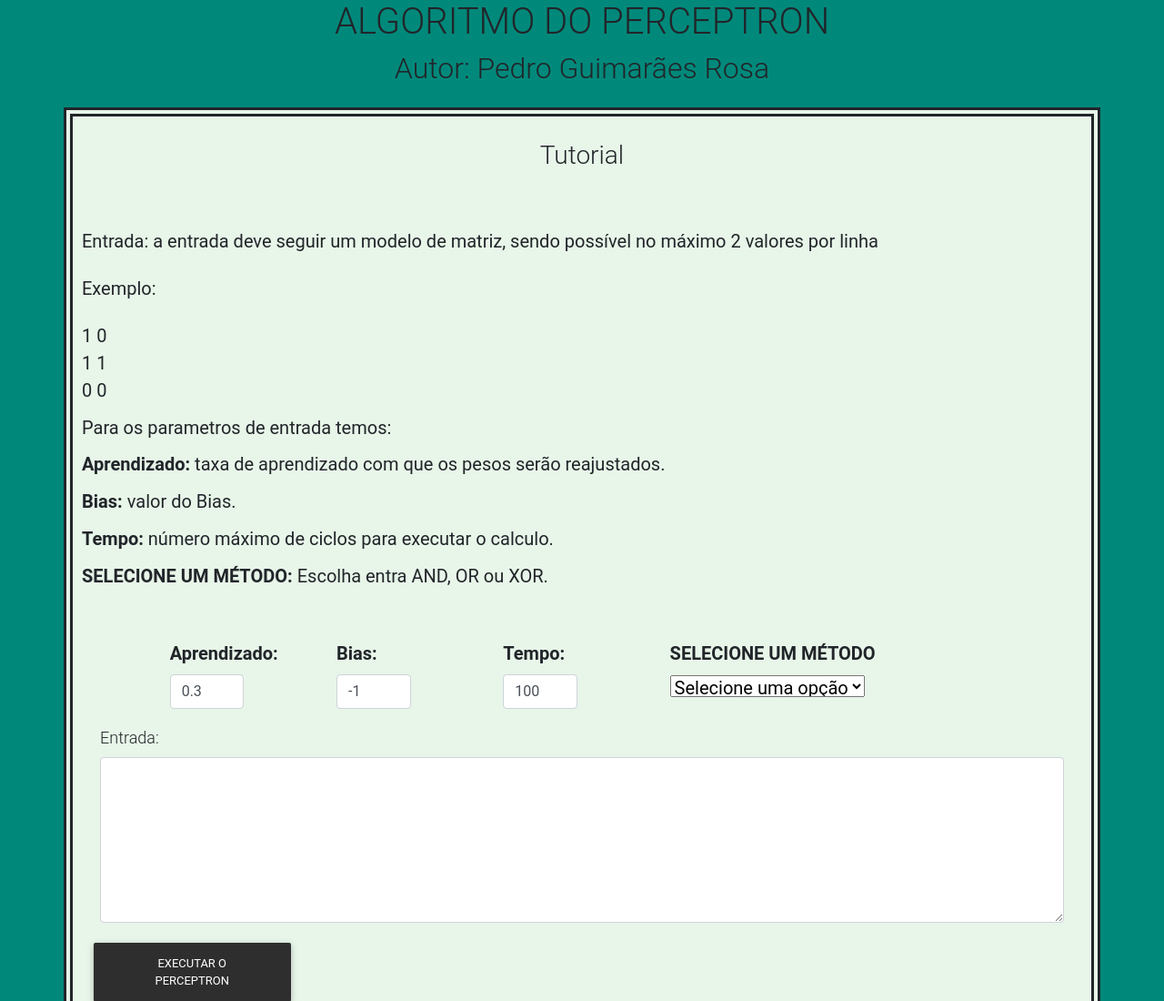
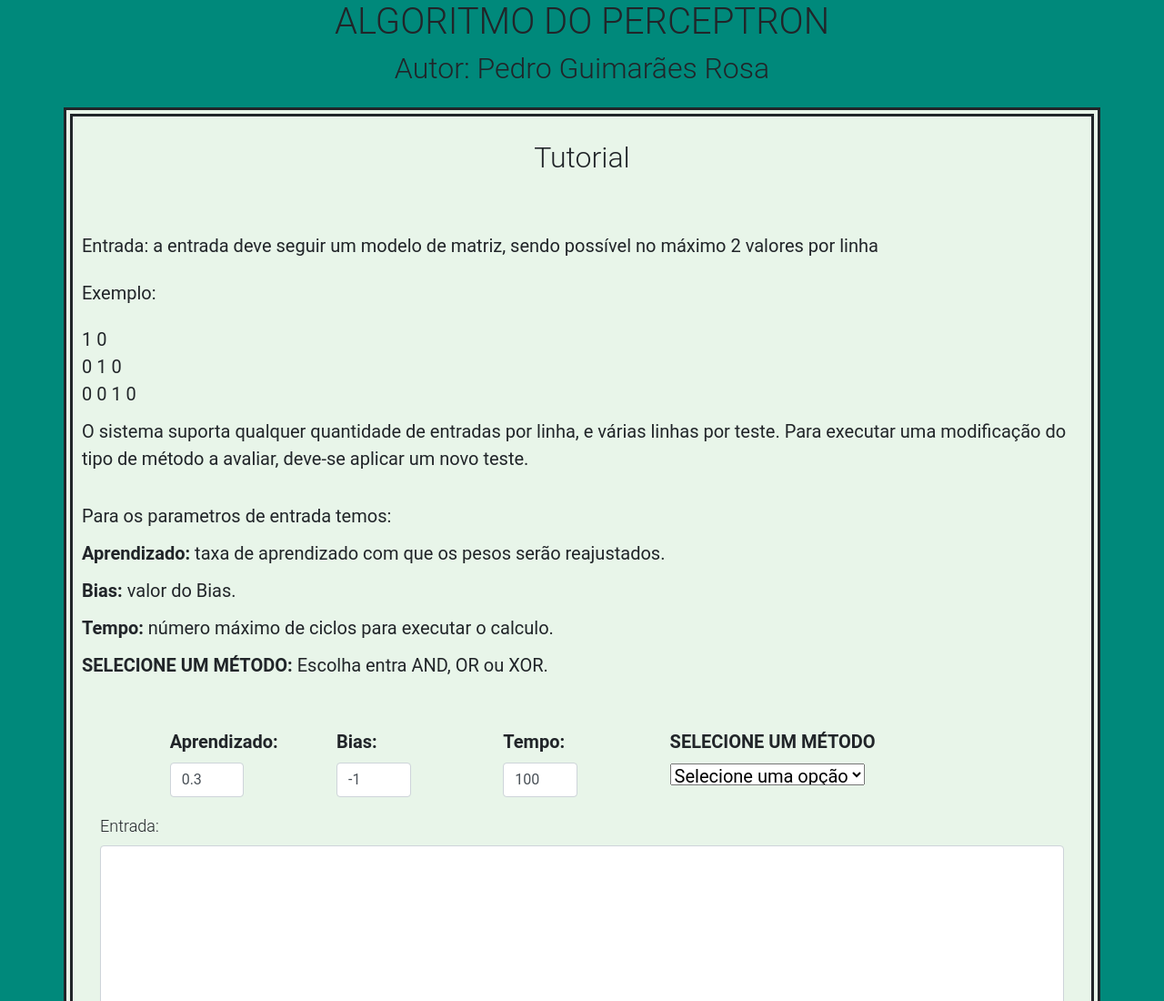
Before and after one commit to 006pedrosa/Perceptron, a plain HTML site: page index.html in a window 1280 px wide. Shown: the top 1100 px of the page at 91% size. Drawn offline with nearby package versions, Linux system fonts and the light colour scheme.

Commit message:
AJUSTES DE LAYOUT

```diff
--- a/index.html
+++ b/index.html
@@ -31,7 +31,7 @@
 
             <div class="row justify-content-center">
                 <div>
-                    <h3>Tutorial</h3>
+                    <h2>Tutorial</h2>
                 </div>
             </div>
         <div class="form-row" style="padding-top: 5%">
@@ -46,20 +46,25 @@
         </div>
         <div class="form-row" style="padding-top: 2%;">
             <div>
-                <b>1 0 </b>
+                <b>1 0  </b>
             </div>
         </div>
         <div class="form-row">
             <div>
-                <b>1 1 </b>
+                <b>0 1 0</b>
             </div>
         </div>
         <div class="form-row">
                 <div>
-                    <b>0 0 </b>
+                    <b>0 0 1 0</b>
                 </div>
         </div>
         <div class="form-row" style="padding-top: 1%">
+            <div>
+                <b>O sistema suporta qualquer quantidade de entradas por linha, e várias linhas por teste. Para executar uma modificação do tipo de método a avaliar, deve-se aplicar um novo teste. </b>
+            </div>
+        </div>
+        <div class="form-row" style="padding-top: 3%">
             <div>
                     <b>Para os parametros de entrada temos: </b>
             </div>
```
Also changed, not shown: 1 other file.
